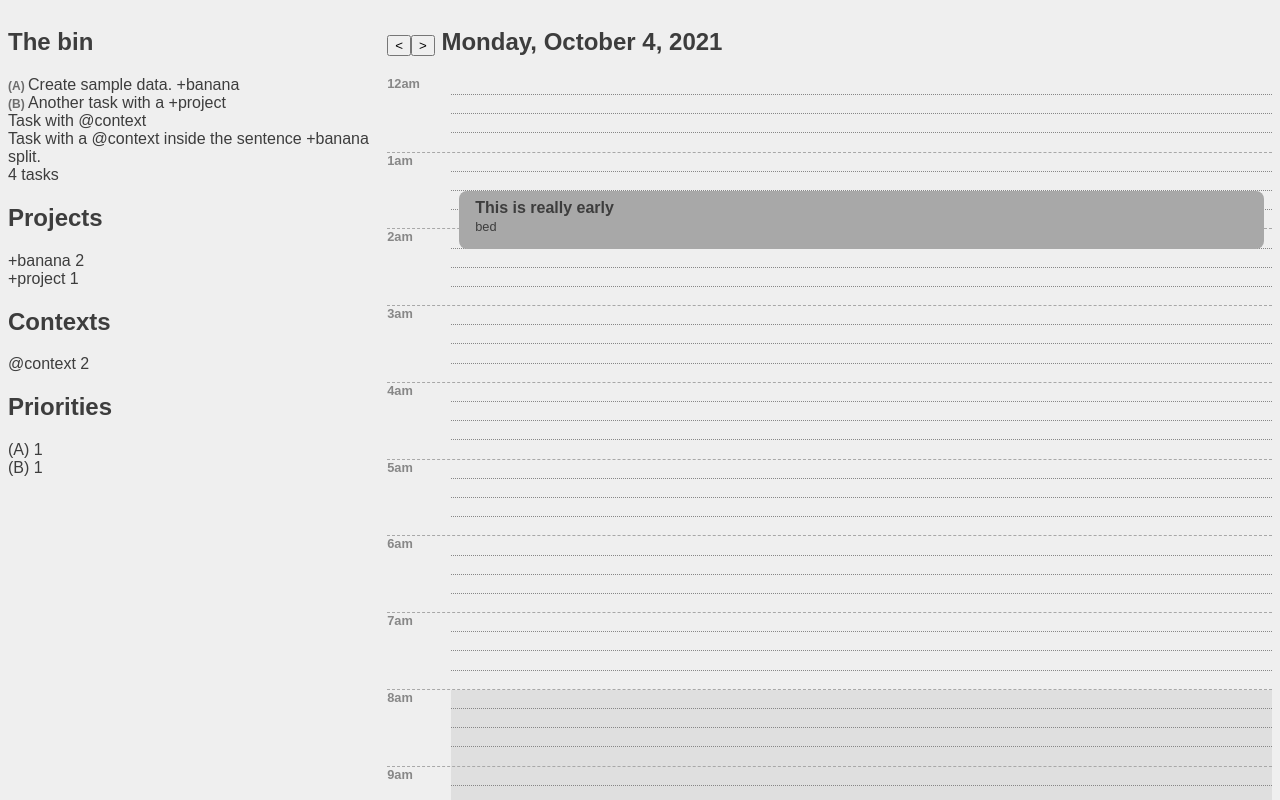
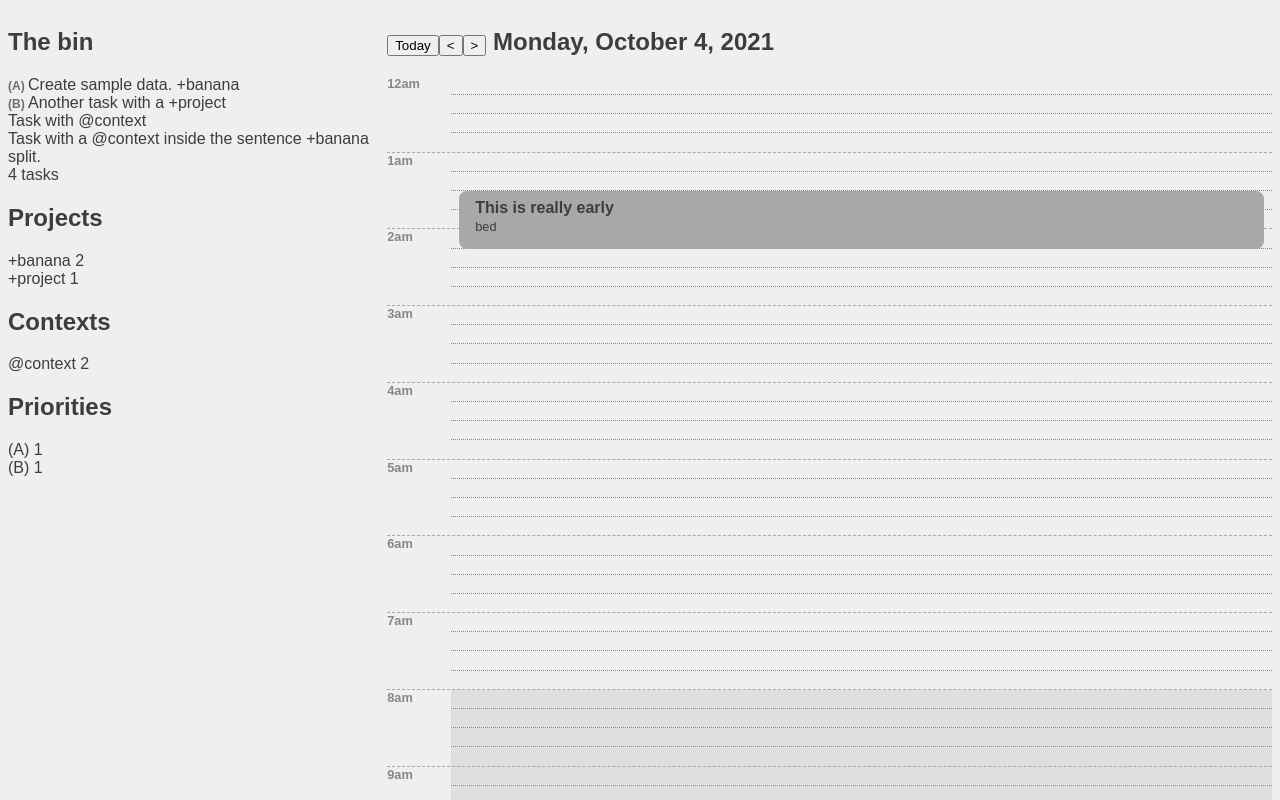
Before and after one commit to y0mbo/todo.txt, a React (Create React App) app: page / in a window 1280 px wide. Shown: the top 800 px of the page. Built offline with nearby package versions, Linux system fonts and the light colour scheme.

Commit message:
Added a button to move to today.

```diff
--- a/src/components/CalendarEvents.js
+++ b/src/components/CalendarEvents.js
@@ -17,6 +17,10 @@ class CalendarEvents extends React.Component {
         this.props.changeDate(addDays(this.props.currentDate, 1));
     };
 
+    moveToToday = () => {
+        this.props.changeDate(new Date);
+    };
+
     render() {
 
         var currentDateEvents = this.props.calendarEvents;
@@ -27,7 +31,7 @@ class CalendarEvents extends React.Component {
         return (
 
             <div>
-                <h2><button onClick={this.movePrev}>&lt;</button><button onClick={this.moveNext}>&gt;</button> <span>{formattedDate}</span></h2>
+                <h2><button onClick={this.moveToToday}>Today</button><button onClick={this.movePrev}>&lt;</button><button onClick={this.moveNext}>&gt;</button> <span>{formattedDate}</span></h2>
                 <div className="day">
 
                     {/*<!-- divs for the 15-minute increments -->*/}
```
